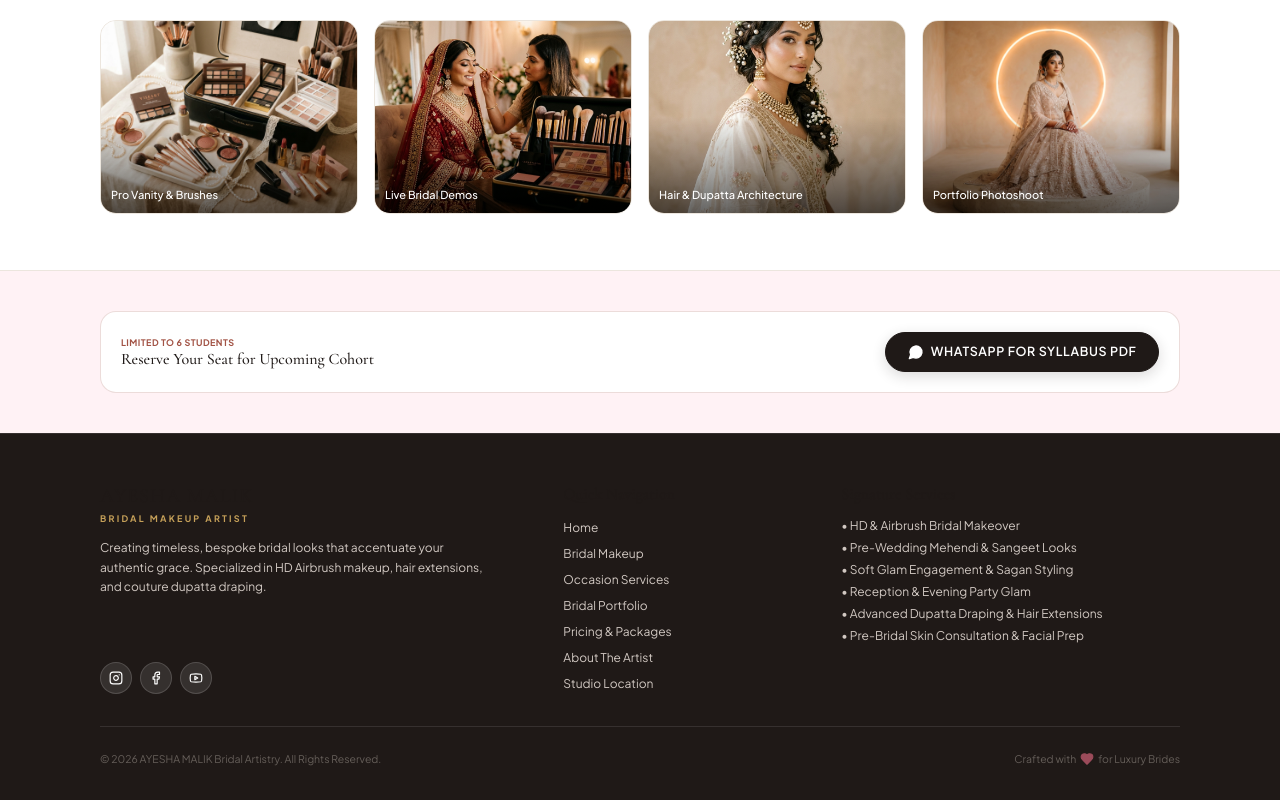
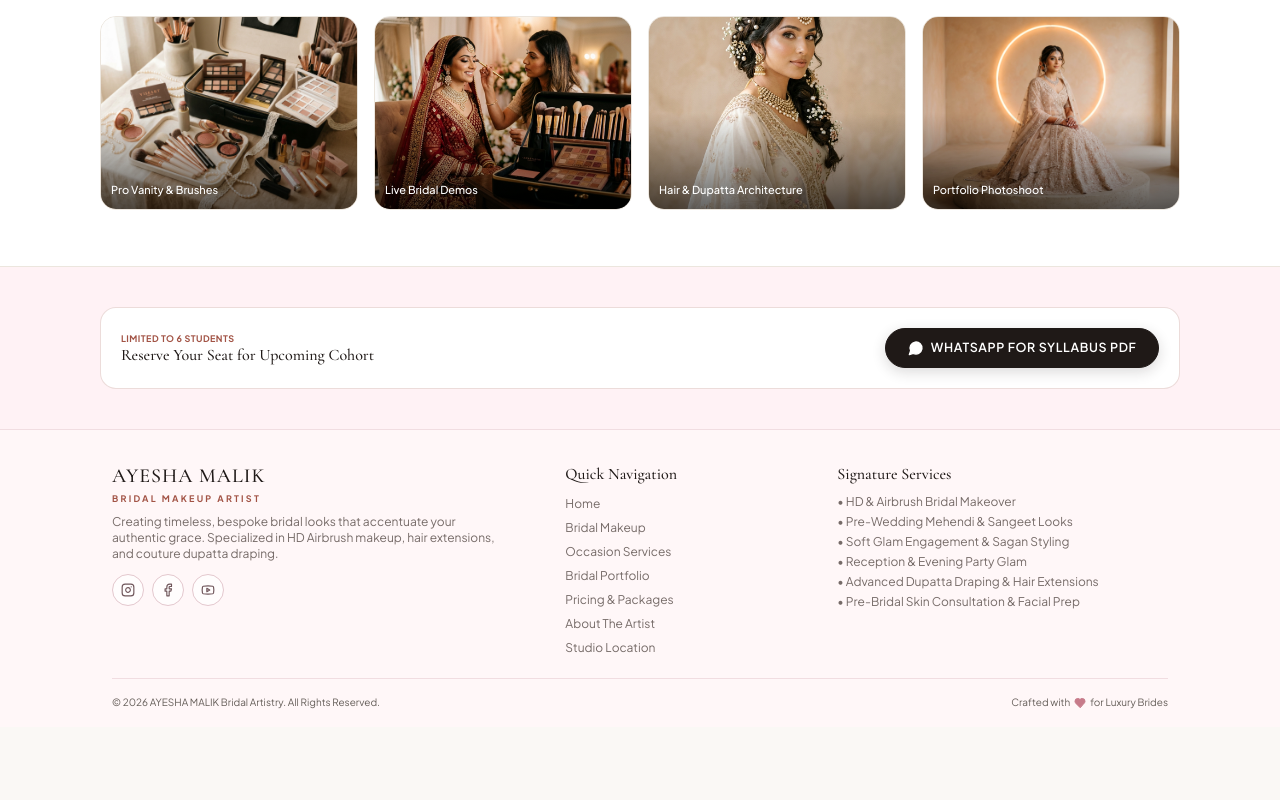
Before and after one commit to syedsarin/Makeup-Artist-Studio, a React (Vite) app: page /courses in a window 1280 px wide. Shown: the part 1278-2078 px from the top of the page. After the commit the page ends 2005 px from the top, so only its background shows below. Built offline with nearby package versions, Linux system fonts and the light colour scheme.

Commit message:
Update website design and UI

```diff
--- a/src/components/Footer.jsx
+++ b/src/components/Footer.jsx
@@ -7,33 +7,39 @@ export default function Footer() {
 
   const handleNavClick = (e, href) => {
     e.preventDefault();
+
     const targetEl = document.querySelector(href);
+
     if (targetEl) {
       targetEl.scrollIntoView({ behavior: 'smooth' });
     }
   };
 
   return (
-    <footer className="bg-[#1F1917] text-white pt-8 sm:pt-12 pb-5 md:pb-8 border-t border-white/10">
-      <div className="container">
-        <div className="grid grid-cols-1 md:grid-cols-12 gap-5 md:gap-8 pb-6 sm:pb-8 border-b border-white/10 text-left">
+    <footer className="bg-[#FFF7F8] text-[#2B2422] border-t border-[#E8CDD2]/60 pt-6 sm:pt-8 pb-4">
+      <div className="container mx-auto px-4 sm:px-6 lg:px-8">
+
+        <div className="grid grid-cols-1 gap-6 pb-5 sm:gap-7 md:grid-cols-12 md:gap-8 border-b border-[#E8CDD2]/60 text-left">
 
           {/* Brand Col */}
-          <div className="md:col-span-5 flex flex-col justify-between">
-            <div>
-              <a href="#hero" onClick={(e) => handleNavClick(e, '#hero')} className="inline-block mb-2.5 sm:mb-3">
-                <span className="font-serif text-lg sm:text-xl font-semibold tracking-wider text-white">
+          <div className="md:col-span-5">
+            <a
+              href="#hero"
+              onClick={(e) => handleNavClick(e, '#hero')}
+              className="inline-block mb-2"
+            >
+              <span className="font-serif text-lg sm:text-xl font-semibold tracking-wider text-[#2B2422]">
                 {ARTIST_INFO.name}
               </span>
-                <span className="block text-[9px] font-sans tracking-[0.25em] text-[#C5A059] uppercase font-bold mt-0.5">
+
+              <span className="block text-[9px] font-sans tracking-[0.25em] text-[#A25345] uppercase font-bold mt-0.5">
                 {ARTIST_INFO.title}
               </span>
             </a>
 
-              <p className="text-xs text-[#D1C8C2] max-w-sm font-normal leading-relaxed mb-4 sm:mb-5">
+            <p className="text-[11px] sm:text-xs text-[#766B68] max-w-sm font-normal leading-relaxed mb-3">
               Creating timeless, bespoke bridal looks that accentuate your authentic grace. Specialized in HD Airbrush makeup, hair extensions, and couture dupatta draping.
             </p>
-            </div>
 
             {/* Social Icons */}
             <div className="flex items-center gap-2">
@@ -41,68 +47,120 @@ export default function Footer() {
                 href={ARTIST_INFO.socials.instagram}
                 target="_blank"
                 rel="noreferrer"
-                className="w-8 h-8 rounded-full bg-white/10 border border-white/15 hover:border-[#C5A059] text-white hover:text-[#C5A059] flex items-center justify-center transition-colors"
+                className="flex h-8 w-8 items-center justify-center rounded-full border border-[#E4C8CE] bg-white/70 text-[#6F555A] transition-colors hover:border-[#A25345] hover:text-[#A25345]"
                 aria-label="Instagram"
               >
-                <Instagram className="w-3.5 h-3.5" />
+                <Instagram className="h-3.5 w-3.5" />
               </a>
+
               <a
                 href={ARTIST_INFO.socials.facebook}
                 target="_blank"
                 rel="noreferrer"
-                className="w-8 h-8 rounded-full bg-white/10 border border-white/15 hover:border-[#C5A059] text-white hover:text-[#C5A059] flex items-center justify-center transition-colors"
+                className="flex h-8 w-8 items-center justify-center rounded-full border border-[#E4C8CE] bg-white/70 text-[#6F555A] transition-colors hover:border-[#A25345] hover:text-[#A25345]"
                 aria-label="Facebook"
               >
-                <Facebook className="w-3.5 h-3.5" />
+                <Facebook className="h-3.5 w-3.5" />
               </a>
+
               <a
                 href={ARTIST_INFO.socials.youtube}
                 target="_blank"
                 rel="noreferrer"
-                className="w-8 h-8 rounded-full bg-white/10 border border-white/15 hover:border-[#C5A059] text-white hover:text-[#C5A059] flex items-center justify-center transition-colors"
+                className="flex h-8 w-8 items-center justify-center rounded-full border border-[#E4C8CE] bg-white/70 text-[#6F555A] transition-colors hover:border-[#A25345] hover:text-[#A25345]"
                 aria-label="Youtube"
               >
-                <Youtube className="w-3.5 h-3.5" />
+                <Youtube className="h-3.5 w-3.5" />
               </a>
             </div>
           </div>
 
           {/* Quick Links */}
           <div className="md:col-span-3">
-            <h4 className="font-serif text-sm sm:text-base font-semibold text-[#E5D5BC] mb-2 sm:mb-3">
+            <h4 className="font-serif text-sm sm:text-base font-semibold text-[#7D4F57] mb-2">
               Quick Navigation
             </h4>
-            <ul className="space-y-1 sm:space-y-1.5 text-[11px] sm:text-xs text-[#D1C8C2]">
+
+            <ul className="space-y-1 text-[11px] sm:text-xs text-[#766B68]">
               <li>
-                <a href="#hero" onClick={(e) => handleNavClick(e, '#hero')} className="py-0.5 inline-block hover:text-white transition-colors">Home</a>
+                <a
+                  href="#hero"
+                  onClick={(e) => handleNavClick(e, '#hero')}
+                  className="inline-block py-0.5 transition-colors hover:text-[#A25345]"
+                >
+                  Home
+                </a>
               </li>
+
               <li>
-                <a href="#bridal" onClick={(e) => handleNavClick(e, '#bridal')} className="py-0.5 inline-block hover:text-white transition-colors">Bridal Makeup</a>
+                <a
+                  href="#bridal"
+                  onClick={(e) => handleNavClick(e, '#bridal')}
+                  className="inline-block py-0.5 transition-colors hover:text-[#A25345]"
+                >
+                  Bridal Makeup
+                </a>
               </li>
+
               <li>
-                <a href="#services" onClick={(e) => handleNavClick(e, '#services')} className="py-0.5 inline-block hover:text-white transition-colors">Occasion Services</a>
+                <a
+                  href="#services"
+                  onClick={(e) => handleNavClick(e, '#services')}
+                  className="inline-block py-0.5 transition-colors hover:text-[#A25345]"
+                >
+                  Occasion Services
+                </a>
               </li>
+
               <li>
-                <a href="#portfolio" onClick={(e) => handleNavClick(e, '#portfolio')} className="py-0.5 inline-block hover:text-white transition-colors">Bridal Portfolio</a>
+                <a
+                  href="#portfolio"
+                  onClick={(e) => handleNavClick(e, '#portfolio')}
+                  className="inline-block py-0.5 transition-colors hover:text-[#A25345]"
+                >
+                  Bridal Portfolio
+                </a>
               </li>
+
               <li>
-                <a href="#packages" onClick={(e) => handleNavClick(e, '#packages')} className="py-0.5 inline-block hover:text-white transition-colors">Pricing & Packages</a>
+                <a
+                  href="#packages"
+                  onClick={(e) => handleNavClick(e, '#packages')}
+                  className="inline-block py-0.5 transition-colors hover:text-[#A25345]"
+                >
+                  Pricing & Packages
+                </a>
               </li>
+
               <li>
-                <a href="#about" onClick={(e) => handleNavClick(e, '#about')} className="py-0.5 inline-block hover:text-white transition-colors">About The Artist</a>
+                <a
+                  href="#about"
+                  onClick={(e) => handleNavClick(e, '#about')}
+                  className="inline-block py-0.5 transition-colors hover:text-[#A25345]"
+                >
+                  About The Artist
+                </a>
               </li>
+
               <li>
-                <a href="#location" onClick={(e) => handleNavClick(e, '#location')} className="py-0.5 inline-block hover:text-white transition-colors">Studio Location</a>
+                <a
+                  href="#location"
+                  onClick={(e) => handleNavClick(e, '#location')}
+                  className="inline-block py-0.5 transition-colors hover:text-[#A25345]"
+                >
+                  Studio Location
+                </a>
               </li>
             </ul>
           </div>
 
           {/* Services List */}
           <div className="md:col-span-4">
-            <h4 className="font-serif text-sm sm:text-base font-semibold text-[#E5D5BC] mb-2 sm:mb-3">
+            <h4 className="font-serif text-sm sm:text-base font-semibold text-[#7D4F57] mb-2">
               Signature Services
             </h4>
-            <ul className="space-y-1.5 text-[11px] sm:text-xs text-[#D1C8C2]">
+
+            <ul className="space-y-1 text-[11px] sm:text-xs text-[#766B68]">
               <li>• HD & Airbrush Bridal Makeover</li>
               <li>• Pre-Wedding Mehendi & Sangeet Looks</li>
               <li>• Soft Glam Engagement & Sagan Styling</li>
@@ -115,12 +173,18 @@ export default function Footer() {
         </div>
 
         {/* Bottom Bar */}
-        <div className="pt-5 sm:pt-6 flex flex-col sm:flex-row items-center justify-between gap-3 text-[10.5px] text-[#9A918A]">
-          <p>© {currentYear} {ARTIST_INFO.name} Bridal Artistry. All Rights Reserved.</p>
+        <div className="pt-4 flex flex-col sm:flex-row items-center justify-between gap-2 text-[10px] text-[#958589]">
+          <p>
+            © {currentYear} {ARTIST_INFO.name} Bridal Artistry. All Rights Reserved.
+          </p>
+
           <p className="flex items-center gap-1">
-            Crafted with <Heart className="w-3.5 h-3.5 text-[#9B4B5A] fill-current" /> for Luxury Brides
+            Crafted with
+            <Heart className="h-3 w-3 text-[#C77B8A] fill-current" />
+            for Luxury Brides
           </p>
         </div>
+
       </div>
     </footer>
   );
--- a/src/components/Hero.jsx
+++ b/src/components/Hero.jsx
@@ -11,47 +11,38 @@ import {
 } from 'lucide-react';
 import { openWhatsApp } from '../App';
 
-import heroBrideHaloImg from '../assets/hero-bride-halo.jpg';
-import catBridalImg from '../assets/cat-bridal.jpg';
 import heroBrideMakeupImg from '../assets/hero-bride-makeup.jpg';
-import catEngagementImg from '../assets/cat-engagement.jpg';
-import catHairImg from '../assets/cat-hair.jpg';
 import makeupToolkitImg from '../assets/makeup-toolkit.jpg';
 
 const BRIDAL_SLIDES = [
   {
     id: 1,
-    image: heroBrideHaloImg,
+    image: heroBrideMakeupImg,
     alt: 'Timeless Bridal Elegance in Champagne Couture',
     title: 'Signature Couture Bridal',
   },
   {
     id: 2,
-    image: catBridalImg,
+    image: '/B4.png',
     alt: 'Flawless HD Royal Bridal Look with Floral Veil',
     title: 'Royal Ivory & Gold Bride',
   },
   {
     id: 3,
-    image: makeupToolkitImg,
+    image: '/B3.png',
     alt: 'Professional Luxury Bridal Makeup Vanity Toolkit',
     title: 'Luxury Artist Makeup Toolkit',
   },
-  {
-    id: 4,
-    image: heroBrideMakeupImg,
-    alt: 'Royal Red Bridal Makeup Application in Progress',
-    title: 'Crimson Red Bridal Artistry',
-  },
+
   {
     id: 5,
-    image: catEngagementImg,
+    image: makeupToolkitImg,
     alt: 'Soft Romantic Pastel Engagement Glam',
     title: 'Romantic Pastel Glam',
   },
   {
     id: 6,
-    image: catHairImg,
+    image: '/B11.png',
     alt: 'Intricate Bridal Hair Styling & Dupatta Draping',
     title: 'Couture Hair & Dupatta Draping',
   },
@@ -61,17 +52,21 @@ export default function Hero() {
   const [currentIndex, setCurrentIndex] = useState(0);
 
   const nextSlide = useCallback(() => {
-    setCurrentIndex((prevIndex) => (prevIndex + 1) % BRIDAL_SLIDES.length);
+    setCurrentIndex(
+      (prevIndex) => (prevIndex + 1) % BRIDAL_SLIDES.length
+    );
   }, []);
 
   const prevSlide = useCallback(() => {
     setCurrentIndex(
-      (prevIndex) => (prevIndex - 1 + BRIDAL_SLIDES.length) % BRIDAL_SLIDES.length
+      (prevIndex) =>
+        (prevIndex - 1 + BRIDAL_SLIDES.length) %
+        BRIDAL_SLIDES.length
     );
   }, []);
 
   useEffect(() => {
-    const timer = setInterval(nextSlide, 3500);
+    const timer = setInterval(nextSlide, 3000);
     return () => clearInterval(timer);
   }, [nextSlide, currentIndex]);
 
@@ -87,12 +82,15 @@ export default function Hero() {
 
   const handlePortfolioClick = (e) => {
     e.preventDefault();
+
     const target = document.querySelector('#portfolio');
 
     if (target) {
       const navOffset = 70;
       const offsetPosition =
-        target.getBoundingClientRect().top + window.pageYOffset - navOffset;
+        target.getBoundingClientRect().top +
+        window.pageYOffset -
+        navOffset;
 
       window.scrollTo({
         top: offsetPosition,
@@ -108,7 +106,9 @@ export default function Hero() {
     >
       {/* Soft Rose Blush Ambient Studio Auras */}
       <div className="pointer-events-none absolute -right-28 -top-28 h-[400px] w-[400px] rounded-full bg-[#FFD6E7]/40 blur-[100px] sm:h-[600px] sm:w-[600px]" />
+
       <div className="pointer-events-none absolute -bottom-36 -left-28 h-[400px] w-[400px] rounded-full bg-[#FFE8F0]/60 blur-[100px] sm:h-[550px] sm:w-[550px]" />
+
       <div className="pointer-events-none absolute left-1/2 top-1/2 h-[500px] w-[500px] -translate-x-1/2 -translate-y-1/2 rounded-full bg-white/50 blur-[120px]" />
 
       <div className="container relative z-10 mx-auto px-4 sm:px-6 lg:px-8">
@@ -116,6 +116,7 @@ export default function Hero() {
 
           {/* LEFT SIDE: TEXT CONTENT & CTAS */}
           <div className="relative z-10 text-left lg:col-span-5">
+
             {/* Subtle Ambient Makeup Toolkit Glow behind Text */}
             <div className="pointer-events-none absolute -inset-4 -z-10 overflow-hidden rounded-3xl opacity-20">
               <img
@@ -123,7 +124,9 @@ export default function Hero() {
                 alt=""
                 className="h-full w-full object-cover object-center filter blur-[1px]"
               />
+
               <div className="absolute inset-0 bg-gradient-to-r from-[#FFF2F5]/95 via-[#FFF2F5]/85 to-[#FFF2F5]" />
+
               <div className="absolute inset-0 bg-gradient-to-t from-[#FFF2F5] via-transparent to-[#FFF2F5]" />
             </div>
 
@@ -135,6 +138,7 @@ export default function Hero() {
               className="mb-3 inline-flex items-center gap-2 rounded-full border border-[#A25345]/15 bg-white/80 px-3.5 py-1 backdrop-blur-md"
             >
               <Sparkles className="h-3.5 w-3.5 text-[#A25345]" />
+
               <span className="text-[11px] font-semibold uppercase tracking-wider text-[#A25345] sm:text-xs">
                 Luxury Bridal &amp; Couture Artistry
               </span>
@@ -150,12 +154,11 @@ export default function Hero() {
               <h1 className="font-serif text-4xl font-normal leading-[1.05] tracking-tight text-[#1F1917] sm:text-5xl lg:text-[62px]">
                 Timeless
               </h1>
+
               <span className="-mt-1 block font-script text-5xl font-normal leading-[0.9] text-[#A25345] sm:-mt-2.5 sm:text-6xl lg:text-[76px]">
                 Elegance
               </span>
             </motion.div>
-
-            {/* Tagline */}
 
             {/* CTAs */}
             <motion.div
@@ -166,10 +169,13 @@ export default function Hero() {
             >
               {/* WhatsApp */}
               <button
-                onClick={() => openWhatsApp('Hero WhatsApp Enquiry')}
+                onClick={() =>
+                  openWhatsApp('Hero WhatsApp Enquiry')
+                }
                 className="flex cursor-pointer items-center gap-2 rounded-full bg-[#A25345] px-6 py-2.5 text-xs font-medium text-white shadow-md shadow-[#A25345]/30 transition-all hover:bg-[#8D4437] hover:gap-2.5 active:scale-[0.98] sm:px-7 sm:py-3 sm:text-sm"
               >
                 <span>Book Appointment</span>
+
                 <ArrowRight className="h-3.5 w-3.5" />
               </button>
 
@@ -181,6 +187,7 @@ export default function Hero() {
                 <div className="flex h-8 w-8 items-center justify-center rounded-full border border-[#E8DCD1] bg-white shadow-sm transition-transform group-hover:scale-105 sm:h-9 sm:w-9">
                   <Play className="ml-0.5 h-3.5 w-3.5 fill-[#1F1917]" />
                 </div>
+
                 <span>View Portfolio</span>
               </button>
             </motion.div>
@@ -193,13 +200,25 @@ export default function Hero() {
               className="mt-8 flex items-center gap-6 border-t border-[#1F1917]/10 pt-5 sm:mt-10 sm:gap-8"
             >
               <div>
-                <p className="font-serif text-lg font-bold text-[#1F1917] sm:text-xl">800+</p>
-                <p className="text-[10px] uppercase tracking-wider text-[#786E66] sm:text-[11px]">Royal Brides</p>
+                <p className="font-serif text-lg font-bold text-[#1F1917] sm:text-xl">
+                  800+
+                </p>
+
+                <p className="text-[10px] uppercase tracking-wider text-[#786E66] sm:text-[11px]">
+                  Royal Brides
+                </p>
               </div>
+
               <div className="h-6 w-px bg-[#1F1917]/10" />
+
               <div>
-                <p className="font-serif text-lg font-bold text-[#1F1917] sm:text-xl">HD &amp; Airbrush</p>
-                <p className="text-[10px] uppercase tracking-wider text-[#786E66] sm:text-[11px]">Specialist</p>
+                <p className="font-serif text-lg font-bold text-[#1F1917] sm:text-xl">
+                  HD &amp; Airbrush
+                </p>
+
+                <p className="text-[10px] uppercase tracking-wider text-[#786E66] sm:text-[11px]">
+                  Specialist
+                </p>
               </div>
             </motion.div>
           </div>
@@ -212,11 +231,13 @@ export default function Hero() {
               transition={{ duration: 0.5, delay: 0.1 }}
               className="relative mx-auto flex aspect-[4/3] w-full items-center justify-center"
             >
+
               {/* Glowing Halo Ring */}
               <div className="pointer-events-none absolute z-0 aspect-square w-[86%] rounded-full border-[3px] border-white/95 shadow-[0_0_50px_rgba(255,225,185,0.9),0_0_100px_rgba(255,190,140,0.5),inset_0_0_30px_rgba(255,255,255,0.8)]" />
 
               {/* Slider Box */}
               <div className="group relative z-10 h-full w-full overflow-hidden rounded-[26px] border-4 border-white/90 bg-[#F4EBE3] shadow-2xl sm:rounded-[34px]">
+
                 <AnimatePresence mode="wait">
                   <motion.img
                     key={BRIDAL_SLIDES[currentIndex].id}
@@ -225,7 +246,10 @@ export default function Hero() {
                     initial={{ opacity: 0, scale: 1.04 }}
                     animate={{ opacity: 1, scale: 1 }}
                     exit={{ opacity: 0, scale: 0.98 }}
-                    transition={{ duration: 0.6, ease: 'easeInOut' }}
+                    transition={{
+                      duration: 0.6,
+                      ease: 'easeInOut',
+                    }}
                     className="absolute inset-0 h-full w-full object-cover object-center"
                     loading="eager"
                   />
@@ -288,17 +312,16 @@ export default function Hero() {
                 <div className="flex h-4 w-4 items-center justify-center rounded-full bg-[#A25345]/10">
                   <Award className="h-2.5 w-2.5 text-[#A25345]" />
                 </div>
+
                 <span className="text-[11px] font-semibold text-[#1F1917] sm:text-xs">
                   HD Certified
                 </span>
               </motion.div>
 
-
             </motion.div>
           </div>
-
         </div>
       </div>
-    </section >
+    </section>
   );
 }
```
Also changed, not shown: src/components/Navbar.jsx (+203 -62 lines). Lines whose indentation alone changed are shown as unchanged.
